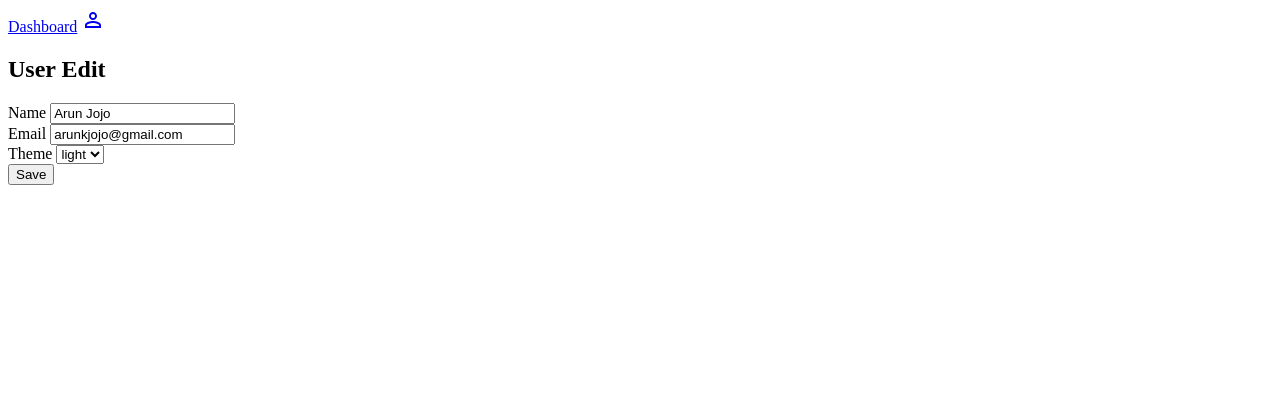
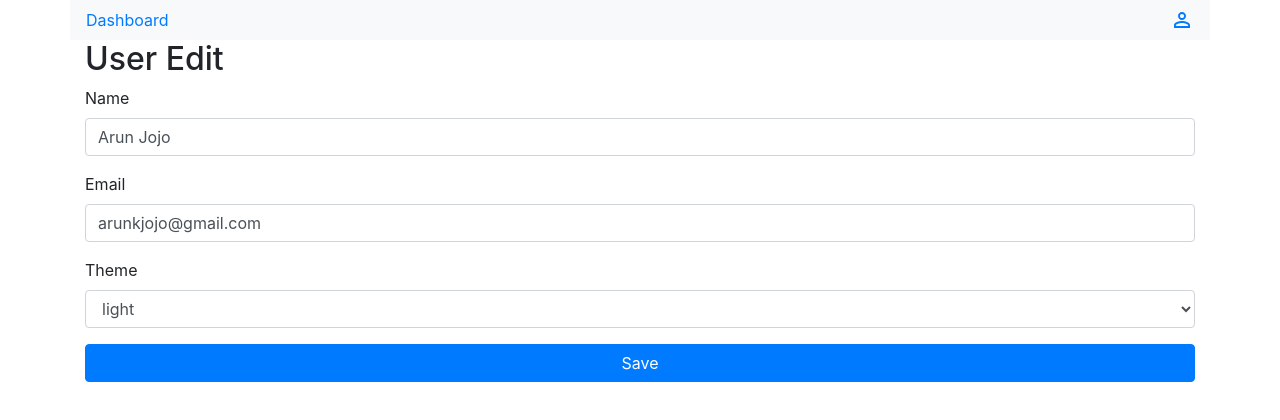
Before and after one commit to arunkjojo/react-o3sjkk, a React (Create React App) app: page /edit in a window 1280 px wide. Shown: the top 420 px of the page. Built offline with nearby package versions, Linux system fonts and the light colour scheme.

Commit message:
6 files modified

```diff
--- a/public/index.html
+++ b/public/index.html
@@ -1 +1,8 @@
+<link
+  rel="stylesheet"
+  href="https://stackpath.bootstrapcdn.com/bootstrap/4.3.1/css/bootstrap.min.css"
+  integrity="sha384-ggOyR0iXCbMQv3Xipma34MD+dH/1fQ784/j6cY/iJTQUOhcWr7x9JvoRxT2MZw1T"
+  crossorigin="anonymous"
+/>
+
 <div id="root"></div>
--- a/src/App.js
+++ b/src/App.js
@@ -7,9 +7,9 @@ import PersonOutlineOutlinedIcon from '@material-ui/icons/PersonOutlineOutlined'
 export default function App() {
   return (
     <BrowserRouter>
-      <div className="container">
-        <Link to="/">Dashboard</Link>{' '}
-        <Link to="/account">
+      <div className="container navbar navbar-light bg-light">
+        <Link className="link" to="/">Dashboard</Link>{' '}
+        <Link className="link" to="/account">
           <PersonOutlineOutlinedIcon />
         </Link>{' '}
       </div>
--- a/src/Components/Dashboard.js
+++ b/src/Components/Dashboard.js
@@ -1,4 +1,10 @@
 import React from 'react';
 export const Dashboard = () => {
-  return <h1>Welcome</h1>;
+  return (
+    <div className="container">
+      <h2 style={{ textAlign: 'center' }} className="welcome">
+        Welcome
+      </h2>
+    </div>
+  );
 };
--- a/src/Components/Edit.js
+++ b/src/Components/Edit.js
@@ -32,26 +32,43 @@ export const Edit = () => {
     );
   };
   return (
-    <div className="editUser">
+    <div className="container editUser">
       <h2>User Edit</h2>
-      <form className="form-control">
-        <div className="nameField">
+      <form>
+        <div className="form-group nameField">
           <label for="name">Name </label>
-          <input id="name" onChange={nameChange} value={userName} />
+          <input
+            id="name"
+            className="form-control"
+            onChange={nameChange}
+            value={userName}
+          />
         </div>
-        <div className="emailField">
+        <div className="form-group emailField">
           <label for="email">Email </label>
-          <input id="nemail" onChange={emailChange} value={userEmail} />
+          <input
+            id="email"
+            className="form-control"
+            onChange={emailChange}
+            value={userEmail}
+          />
         </div>
-        <div className="themeField">
+        <div className="form-group themeField">
           <label for="theme">Theme </label>
-          <select onChange={themeChange} value={userTheme}>
+          <select
+            id="theme"
+            className="form-control"
+            onChange={themeChange}
+            value={userTheme}
+          >
             <option value="light">light</option>
             <option value="dark">dark</option>
           </select>
         </div>
-        <div className="saveField">
-          <button onClick={saveProfile}>Save</button>
+        <div className="form-group saveField">
+          <button className="btn btn-block btn-primary" onClick={saveProfile}>
+            Save
+          </button>
         </div>
       </form>
     </div>
--- a/src/Components/MyAccount.js
+++ b/src/Components/MyAccount.js
@@ -3,12 +3,11 @@ import { Link } from 'react-router-dom';
 import EditIcon from '@material-ui/icons/Edit';
 import { useSelector } from 'react-redux';
 export const MyAccount = () => {
-  const id = useSelector((state) => state.user.id);
   const name = useSelector((state) => state.user.name);
   const email = useSelector((state) => state.user.email);
   const theme = useSelector((state) => state.user.theme);
   return (
-    <div className="userData">
+    <div className="container userData">
       <h2>
         User Information{' '}
         <Link to="/edit">
@@ -16,22 +15,21 @@ export const MyAccount = () => {
         </Link>
       </h2>
 
-      <table>
-        <tr>
-          <th>ID</th>
-          <th>{id}</th>
-        </tr>
+      <table className="responsive">
         <tr>
           <th>Name</th>
-          <th>{name} </th>
+          <th>: </th>
+          <td>{name} </td>
         </tr>
         <tr>
           <th>Email</th>
-          <th>{email} </th>
+          <th>: </th>
+          <td>{email} </td>
         </tr>
         <tr>
           <th>Theme</th>
-          <th>{theme} </th>
+          <th>: </th>
+          <td>{theme} </td>
         </tr>
       </table>
     </div>
--- a/src/Redux/userSlice.js
+++ b/src/Redux/userSlice.js
@@ -2,7 +2,6 @@ import { createSlice } from '@reduxjs/toolkit';
 export const userSlice = createSlice({
   name: 'user',
   initialState: {
-    id: 2786,
     name: 'Arun Jojo',
     email: 'arunkjojo@gmail.com',
     theme: 'light',
```
